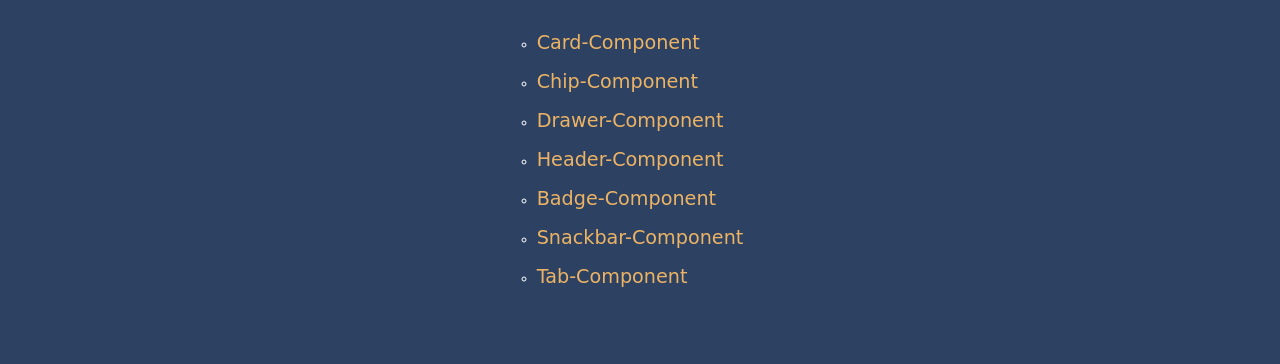
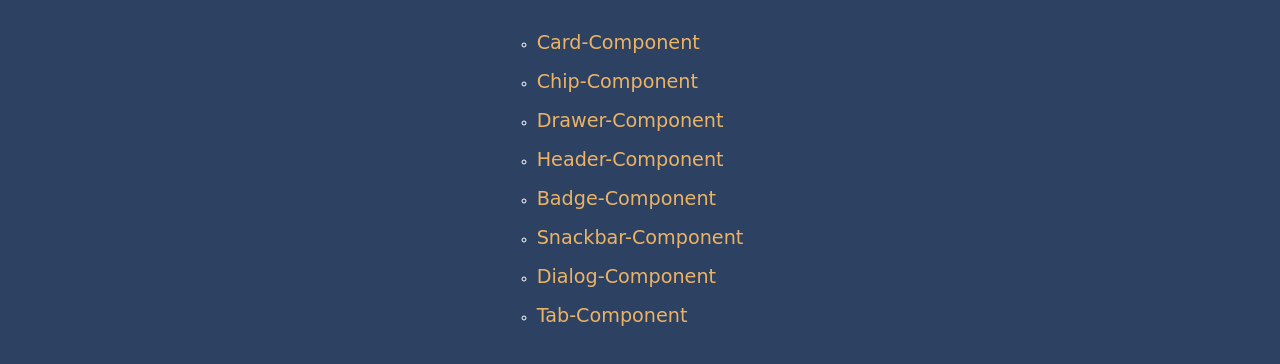
Before and after one commit to SHAGUN0312/Components-101, a plain HTML site: page index.html in a window 1280 px wide. Shown: the part 108-472 px from the top of the page. Drawn offline with Linux system fonts and the light colour scheme; a web font is replaced by a local one.

Commit message:
home-page (#9)
* drawer-component

* added badge component

* [feat] added-snackbar-component

* tab-component update

* added dialog component

* refactor:home page

```diff
--- a/index.html
+++ b/index.html
@@ -39,6 +39,10 @@
                 </a>
             </li>
             <li>
+                <a href="./dialog-component/dialog.html" target="_blank">Dialog-Component
+                </a>
+            </li>
+            <li>
                 <a href="./tabs-component/tabs.html" target="_blank">Tab-Component
                 </a>
             </li>
```
